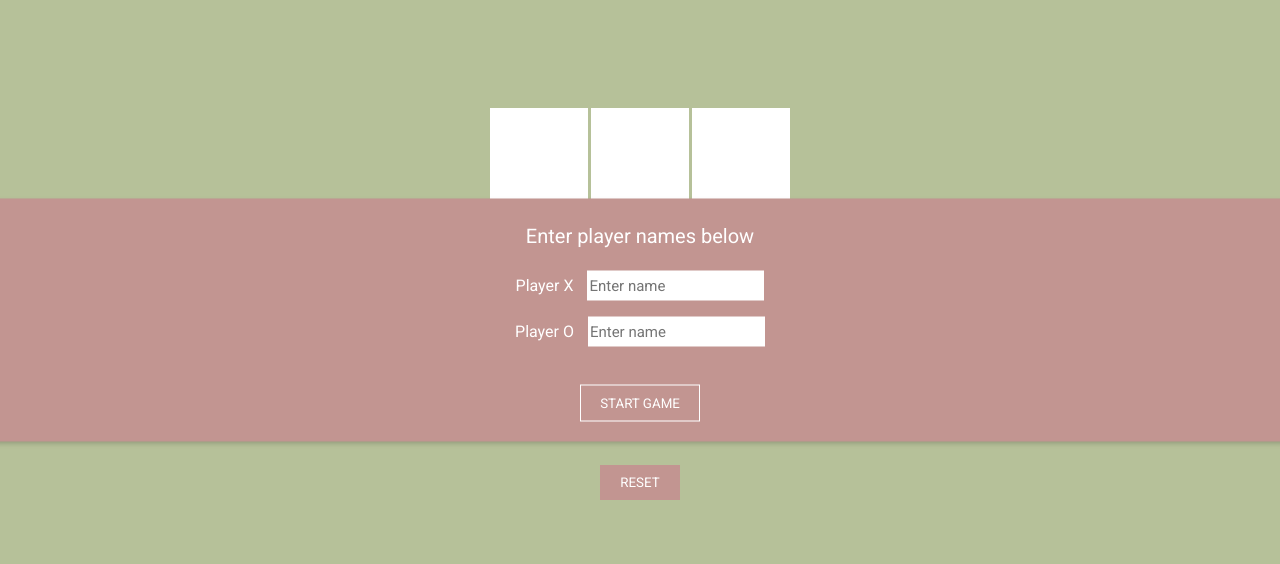
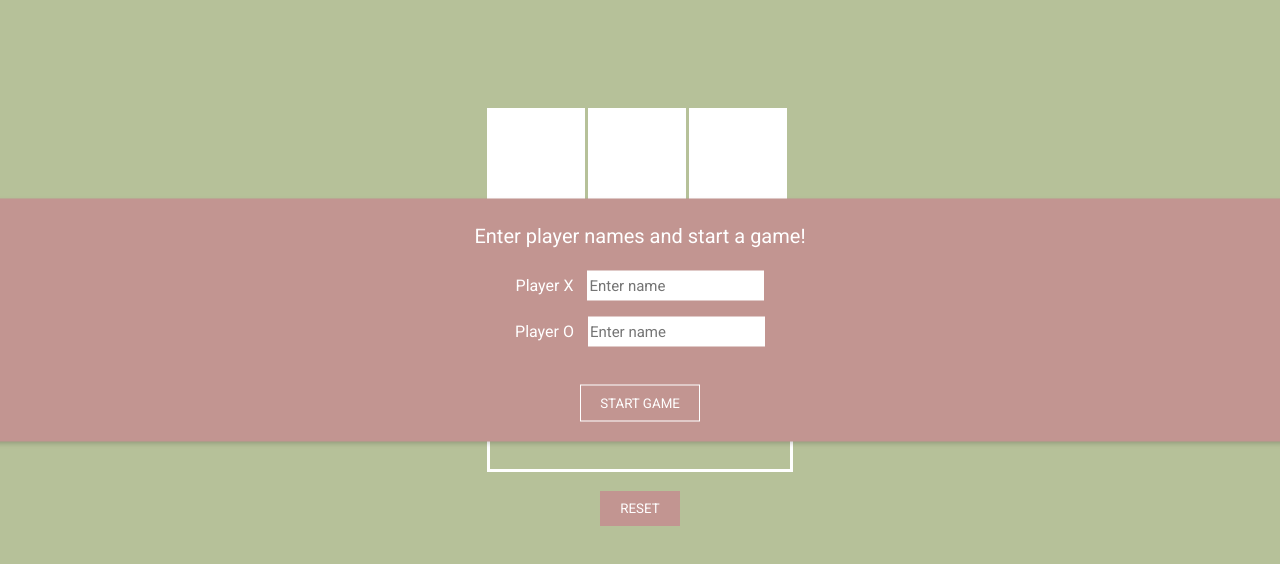
Before and after one commit to erikavar/tic-tac-toe, a plain HTML site: page index.html in a window 1280 px wide. Both pictures are taken after a click on the button "RESET". Shown: the top 564 px of the page. Drawn offline with Linux system fonts and the light colour scheme.

Commit message:
added turn displayer

```diff
--- a/index.html
+++ b/index.html
@@ -29,7 +29,7 @@
 
     <div class="namePopup">
         <form class="nameForm" >
-            <div class="enterNames">Enter player names below</div>
+            <div class="enterNames">Enter player names and start a game!</div>
             <div class="playerName">
                 <label for="player1name">Player X</label>
                 <input type="text" id="player1name" name="player1name" placeholder="Enter name"><br>
--- a/script.js
+++ b/script.js
@@ -75,11 +75,9 @@ const Gameboard = (() => {
             winnerPopup.classList.remove("openWinnerPopup");
             resetterBtn.textContent = "RESET";
             resetterBtn.classList.remove("noClicksAllowed");
-            displayTurn.textContent = `${player1.name} starts`;
         });
 
-        // get rid of turn displayer text
-        displayTurn.textContent="";
+        displayTurn.textContent = "GAME OVER";
 
     }
 
@@ -87,6 +85,14 @@ const Gameboard = (() => {
 
         let player1;
         let player2;
+
+        document.querySelector(".playAgain").addEventListener("click", function() {
+            displayTurn.textContent = `${player1.name} starts`;
+        });
+
+        document.querySelector(".resetter").addEventListener("click", function() {
+            displayTurn.textContent = `${player1.name} starts`;
+        });
 
         //name popup
         document.querySelector(".startGame").addEventListener("click", function() {
--- a/styles.css
+++ b/styles.css
@@ -33,6 +33,14 @@ html {
 
 .spot:hover {
     cursor: pointer;
+}
+
+.turnDisplayer {
+    border: 3px solid white;
+    width: 300px;
+    color: white;
+    padding-top: 10px;
+    padding-bottom: 10px;
 }
 
 .resetter {
```
